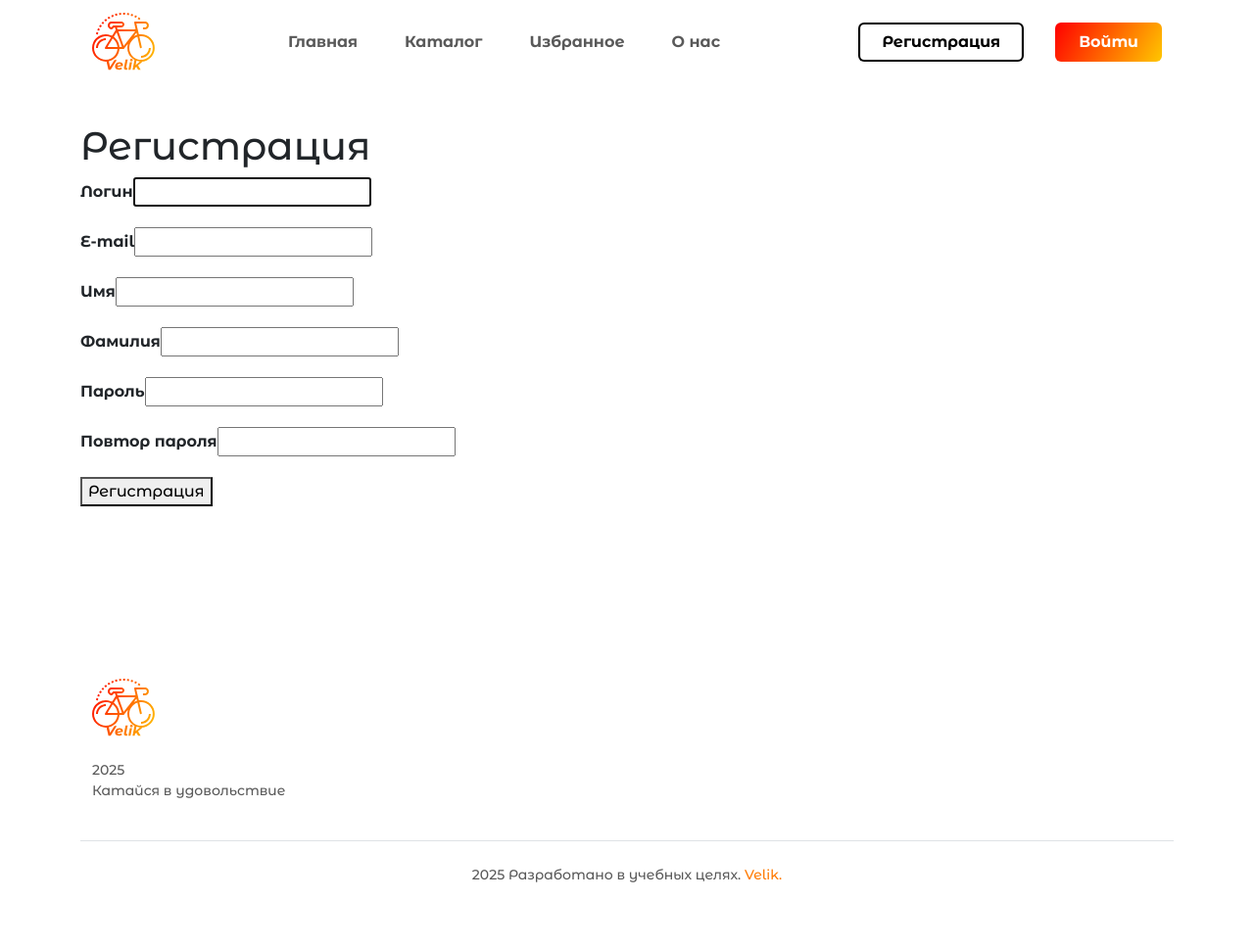
After one commit to VadimBarinov/Site-Velik, a Django app: page /users/register/ in a window 1280 px wide. The commit adds this page. Shown: the whole page at 98% size. Run offline with Django 5.2, Linux system fonts and the light colour scheme.

Commit message:
added register form

```diff
--- a/catalog/views.py
+++ b/catalog/views.py
@@ -2,6 +2,7 @@ from django.views.generic import TemplateView, DetailView, ListView
 from catalog.models import BikeModel, BikeCharacteristicValue
 from catalog.utils import DataMixin
 from django.db.models import Q
+from django.contrib.auth.mixins import LoginRequiredMixin
 
 
 class HomePage(DataMixin, ListView):
@@ -36,7 +37,7 @@ class ShowCatalog(DataMixin, ListView):
         return context
 
 
-class ShowFavourites(DataMixin, ListView):
+class ShowFavourites(LoginRequiredMixin, DataMixin, ListView):
     template_name = 'catalog/favourites.html'
     title_page = 'Избранное'
     context_object_name = 'bikes'
--- a/templates/base.html
+++ b/templates/base.html
@@ -93,14 +93,14 @@
             <div class="d-flex">
               <form method="post" action="{% url 'users:logout' %}">
                 {% csrf_token %}
-                <button type="submit" class="btn btn-primary item-navbar btn-right">
+                <button type="submit" class="btn btn-outline-primary item-navbar btn-right">
                   Выйти
                 </button>
               </form>
             </div>
             {% else %}
             <div class="d-flex">
-              <a href="">
+              <a href="{% url 'users:register' %}">
                 <button class="btn btn-outline-primary item-navbar">
                   Регистрация
                 </button>
--- a/users/forms.py
+++ b/users/forms.py
@@ -1,5 +1,5 @@
 from django import forms
-from django.contrib.auth.forms import AuthenticationForm
+from django.contrib.auth.forms import AuthenticationForm, UserCreationForm
 from django.contrib.auth import get_user_model
 
 
@@ -16,3 +16,44 @@ class LoginUserForm(AuthenticationForm):
     class Meta:
         model = get_user_model()
         fields = ['username', 'password']
+
+
+class RegisterUserForm(UserCreationForm):
+    username = forms.CharField(label='Логин',
+                               widget=forms.TextInput(attrs={
+                                   'class': 'form-input'
+                               }))
+    password1 = forms.CharField(label='Пароль',
+                               widget=forms.PasswordInput(attrs={
+                                   'class': 'form-input'
+                               }))
+    password2 = forms.CharField(label='Повтор пароля',
+                                widget=forms.PasswordInput(attrs={
+                                   'class': 'form-input'
+                               }))
+
+    class Meta:
+        model = get_user_model()
+        fields = ['username', 'email', 'first_name', 'last_name', 'password1', 'password2']
+        labels = {
+            'email': 'E-mail',
+            'first_name': 'Имя',
+            'last_name': 'Фамилия',
+        }
+        widgets = {
+            'email': forms.TextInput(attrs={
+                                   'class': 'form-input'
+                               }),
+            'first_name': forms.TextInput(attrs={
+                                   'class': 'form-input'
+                               }),
+            'last_name': forms.TextInput(attrs={
+                                   'class': 'form-input'
+                               }),
+        }
+
+    def clean_email(self):
+        email = self.cleaned_data['email']
+        if get_user_model().objects.filter(email=email).exists():
+            raise forms.ValidationError('Такой E-mail уже существует')
+        return email
--- /dev/null
+++ b/users/templates/users/register.html
@@ -0,0 +1,21 @@
+{% extends 'base.html' %}
+
+
+{% block content %}
+
+<h1>Регистрация</h1>
+
+<form method="post">
+    {% csrf_token %}
+    <input type="hidden" name="next" value="{{next}}"/>
+    <div class="form-error">{{ form.non_field_errors }}</div>
+
+    {% for f in form %}
+        <p><label class="form-label" for="{{f.id_for_label}}">{{ f.label }}</label>{{ f }}</p>
+        <div class="form-error">{{ f.errors }}</div>
+    {% endfor %}
+
+    <p><button type="submit">Регистрация</button></p>
+</form>
+
+{% endblock %}
--- a/users/urls.py
+++ b/users/urls.py
@@ -7,4 +7,5 @@ app_name = 'users'
 urlpatterns = [
     path("login/", views.LoginUser.as_view(), name="login"),
     path("logout/", LogoutView.as_view(), name="logout"),
+    path("register/", views.RegisterUser.as_view(), name="register"),
 ]
--- a/users/views.py
+++ b/users/views.py
@@ -1,8 +1,9 @@
-from django.http import HttpResponseRedirect
 from django.contrib.auth import authenticate, login, logout
 from django.contrib.auth.views import LoginView
-from django.urls import reverse
-from users.forms import LoginUserForm
+from django.shortcuts import render
+from django.urls import reverse_lazy
+from users.forms import LoginUserForm, RegisterUserForm
+from django.views.generic import CreateView
 
 
 class LoginUser(LoginView):
@@ -13,25 +14,22 @@ class LoginUser(LoginView):
     }
 
 
-# def login_user(request):
+class RegisterUser(CreateView):
+    form_class = RegisterUserForm
+    template_name = 'users/register.html'
+    extra_context = {
+        'title': 'Регистрация'
+    }
+    success_url = reverse_lazy('users:login')
+
+# def register(request):
 #     if request.method == 'POST':
-#         form = LoginUserForm(request.POST)
+#         form = RegisterUserForm(request.POST)
 #         if form.is_valid():
-#             cd = form.cleaned_data
-#             user = authenticate(request,
-#                                 username=cd['username'],
-#                                 password=cd['password']
-#                                 )
-#             if user and user.is_active:
-#                 login(request, user)
-#                 return HttpResponseRedirect(reverse('home'))
-
+#             user = form.save(commit=False)
+#             user.set_password(form.cleaned_data['password'])
+#             user.save()
+#             return render(request, 'users/register_done.html')
 #     else:
-#         form = LoginUserForm()
-
-#     return render(request, 'users/login.html', {'form': form})
-
-
-def logout_user(request):
-    logout(request)
-    return HttpResponseRedirect(reverse('users:login'))
+#         form = RegisterUserForm()
+#     return render(request, 'users/register.html', {'form': form})
--- a/velik/settings.py
+++ b/velik/settings.py
@@ -134,3 +134,4 @@ DEFAULT_AUTO_FIELD = "django.db.models.BigAutoField"
 
 LOGIN_REDIRECT_URL = 'home'
 LOGOUT_REDIRECT_URL = 'home'
+LOGIN_URL = 'users:login'
```
Also changed, not shown: users/templates/users/register_done.html (added, +12 -0 lines).
